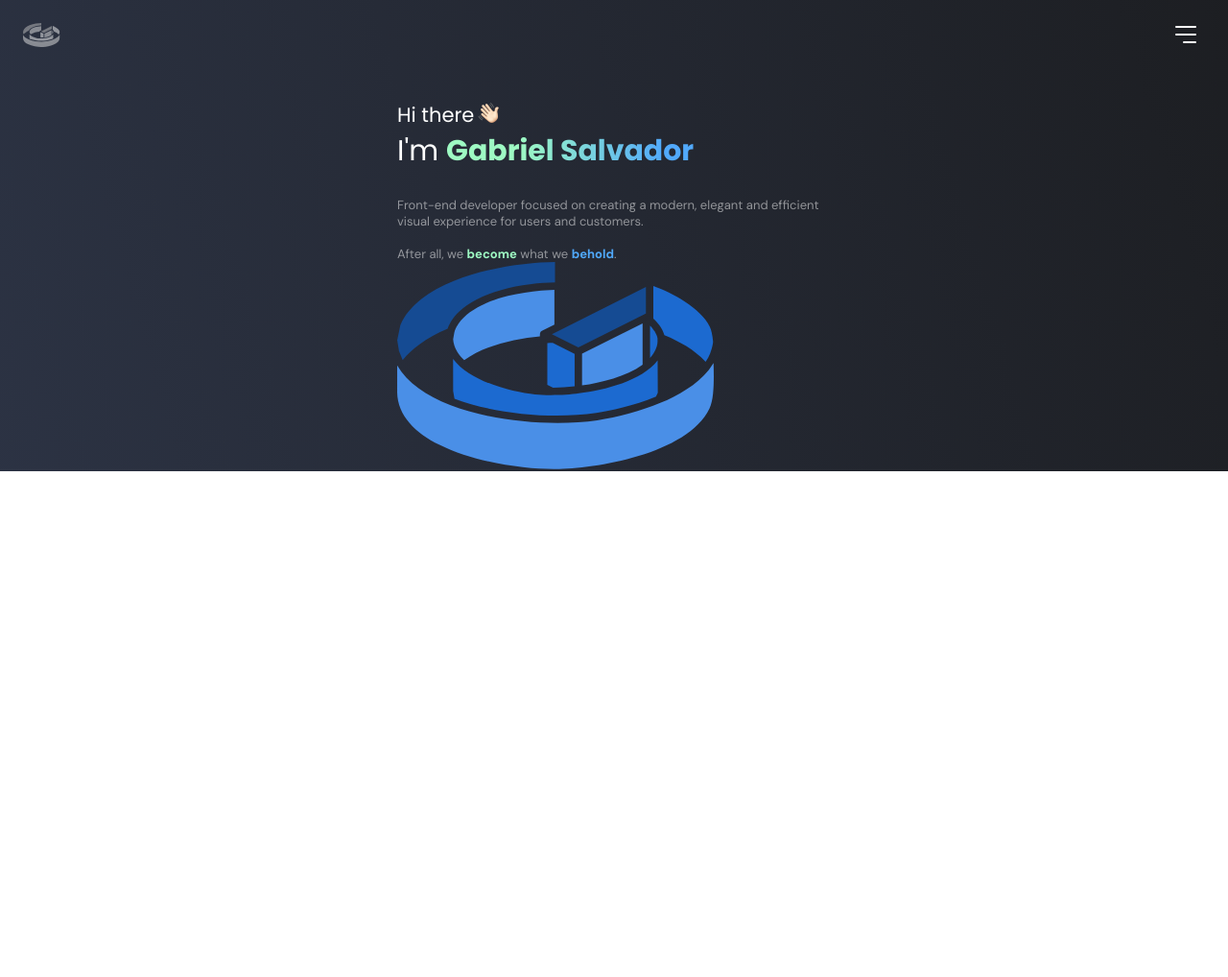
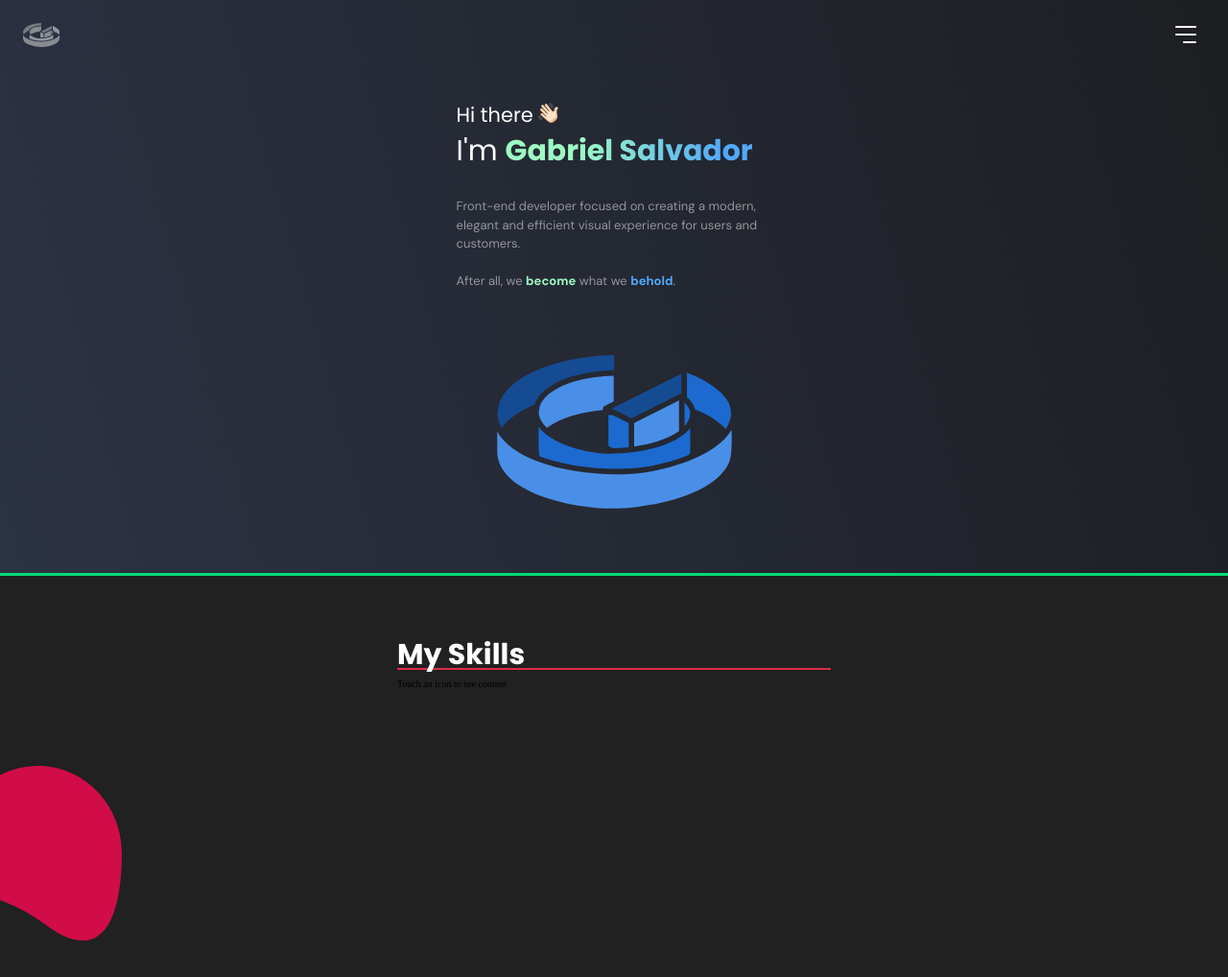
Before and after one commit to dev-gabs/myself, a website: page index.html in a window 1280 px wide. Shown: the whole page at 96% size. Before the commit the page ends 800 px from the top, so only its background shows below. Drawn offline with Linux system fonts and the light colour scheme.

Commit message:
Added My Skills section

```diff
--- a/index.html
+++ b/index.html
@@ -66,6 +66,25 @@
       </div>
     </section>
 
+    <section class="my_skills">
+      <div class="background">
+        <img
+          src="./assets/background_red_ellipse.svg"
+          class="background_red_ellipse"
+        />
+      </div>
+
+      <div class="wrapper">
+        <h1>My Skills</h1>
+        <div class="border"></div>
+
+        <p>Touch an icon to see content</p>
+
+        <div class="menus"></div>
+        <div class="content"></div>
+      </div>
+    </section>
+
     <script src="./js/index.js"></script>
     <!-- <script type="module" src="./js/api.js"></script> -->
   </body>
--- a/styles/home.css
+++ b/styles/home.css
@@ -2,8 +2,18 @@
 
 .home {
   padding-top: calc(3.2rem + var(--nav-height));
+  padding-bottom: 6.7rem;
+
+  border-bottom: 3px solid var(--strong-green);
 
   background: linear-gradient(74.27deg, #2c3344 -2%, #181818 131.04%);
+}
+
+.home .wrapper {
+  width: 37.7rem;
+
+  display: flex;
+  flex-direction: column;
 }
 
 .home .hi {
@@ -39,10 +49,14 @@
 }
 
 .home .infos p {
+  width: 32.7rem;
+
   margin-top: 2.5rem;
+  margin-bottom: 6.7rem;
 
   font-family: 'DM Sans';
   font-size: 1.3rem;
+  line-height: 150%;
 
   color: var(--low-contrast-text)
 }
@@ -54,3 +68,7 @@
 .home .infos p strong:nth-child(4) {
   color: var(--light-blue);
 }
+
+.home img {
+  height: 16rem;
+}
--- a/styles/index.css
+++ b/styles/index.css
@@ -3,6 +3,7 @@
 @import url('https://fonts.googleapis.com/css2?family=DM+Sans:wght@400;700&family=Poppins:wght@400;700&display=swap');
 @import url(./header.css);
 @import url(./home.css);
+@import url(./my_skills.css);
 
 * {
   margin: 0;
@@ -10,13 +11,19 @@
   box-sizing: border-box;
 
   --nav-height: 7.2rem;
+
   --low-contrast-text: hsla(0, 0%, 100%, 0.5);
+
   --light-blue: hsla(209, 96%, 65%, 1);
+
   --light-green: hsla(144, 90%, 80%, 1);
+  --strong-green: hsla(151, 96%, 44%, 1);
+
+  --strong-red: hsla(350, 72%, 52%, 1);
 }
 
 :root {
-  font-size: 62.5%
+  font-size: 62.5%;
 }
 
 .wrapper {
@@ -25,3 +32,7 @@
   margin-left: auto;
   padding-inline: 2.4rem;
 }
+
+body {
+  background-color: #212121;
+}
--- /dev/null
+++ b/styles/my_skills.css
@@ -0,0 +1,30 @@
+/* My Skills */
+
+/* - Background */
+
+.background_red_ellipse {
+  top: 79.8rem;
+  position: absolute;
+}
+
+.my_skills {
+  height: 100rem;
+}
+
+.my_skills h1 {
+  margin-top: 6rem;
+
+  font-family: 'Poppins';
+  font-size: 3rem;
+  color: white;
+}
+
+.my_skills .border {
+  height: 0.2rem;
+  background-color: var(--strong-red);
+
+  position: relative;
+  top: -0.9rem;
+
+  z-index: -1;
+}
```
Also changed, not shown: assets/background_red_ellipse.svg (added).
